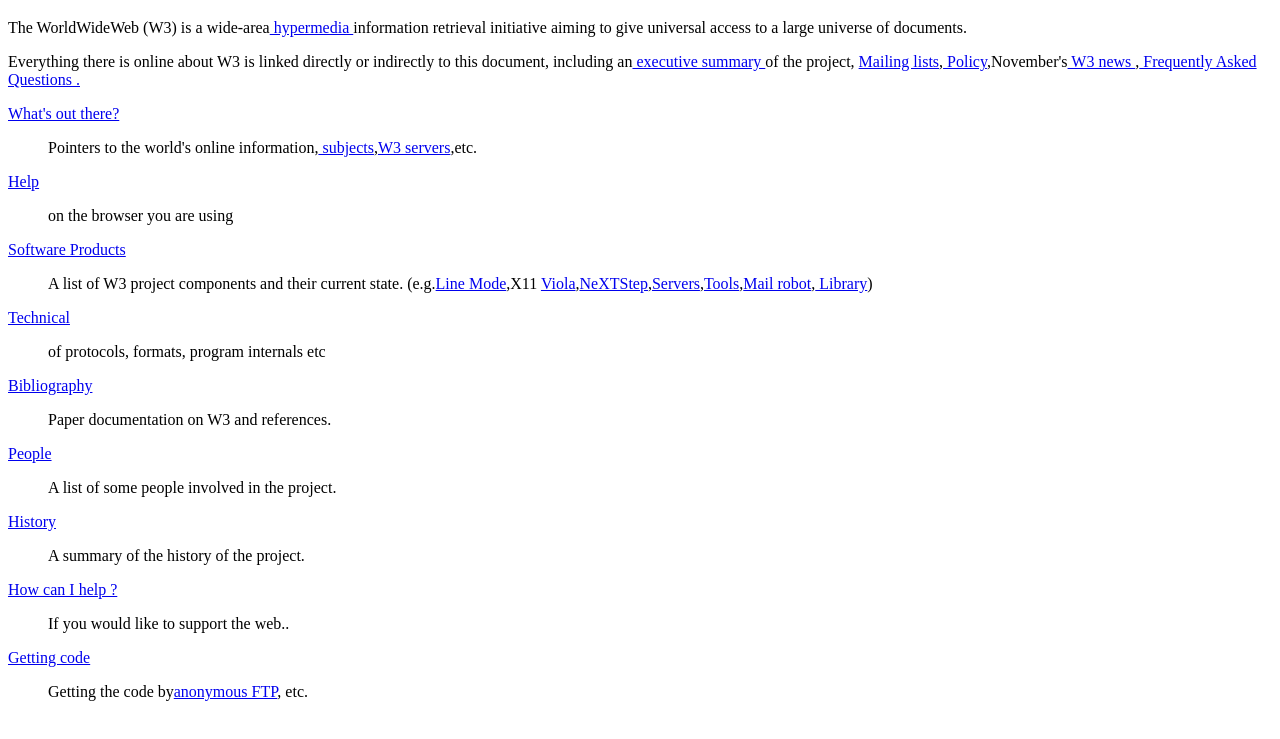
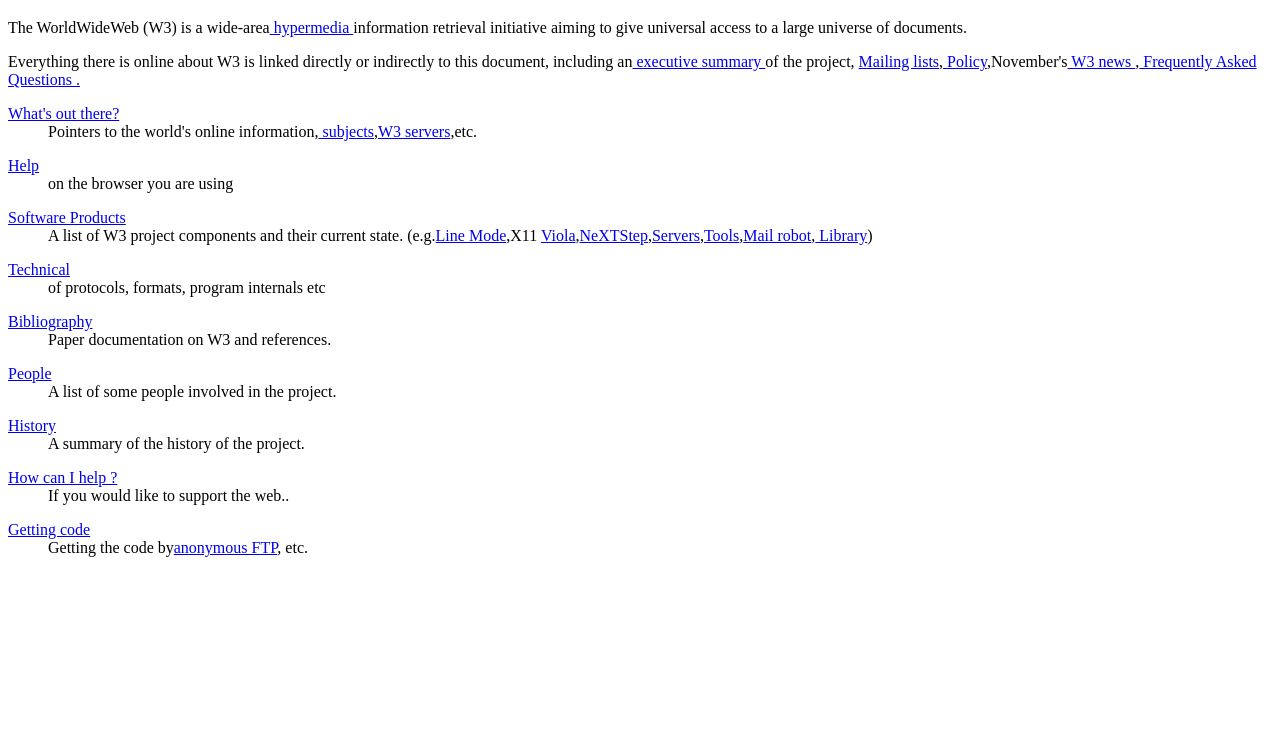
Before and after one commit to krishnasripriya/first-html, a plain HTML site: page index.html in a window 1280 px wide. Shown: the part 61-800 px from the top of the page. Drawn offline with Linux system fonts and the light colour scheme.

Commit message:
updated one

```diff
--- a/index.html
+++ b/index.html
@@ -10,16 +10,16 @@
     <p>The WorldWideWeb (W3) is a wide-area<a href="https://info.cern.ch/hypertext/WWW/WhatIs.html"target="_blank"> hypermedia </a>information retrieval initiative aiming to give universal access to a large universe of documents.
     </p>
     <p>Everything there is online about W3 is linked directly or indirectly to this document, including an<a href="https://info.cern.ch/hypertext/WWW/Summary.html"target="_blank"> executive summary </a>of the project, <a href="https://info.cern.ch/hypertext/WWW/Administration/Mailing/Overview.html"target="_blank">Mailing lists</a>,<a href="https://info.cern.ch/hypertext/WWW/Policy.html"target="_blank"> Policy</a>,November's<a href="https://info.cern.ch/hypertext/WWW/News/9211.html"target="_blank"> W3 news </a>,<a href="https://info.cern.ch/hypertext/WWW/FAQ/List.html"target="_blank"> Frequently Asked Questions .</a></p>
-    <dl><dt><a href="https://info.cern.ch/hypertext/DataSources/Top.html"target="_blank">What's out there?</a></dt><p>
-    <dd>Pointers to the world's online information,<a href="https://info.cern.ch/hypertext/DataSources/bySubject/Overview.html"target="_blank"> subjects</a>,<a href="https://info.cern.ch/hypertext/DataSources/WWW/Servers.html"target="_blank">W3 servers</a>,etc.</dd></p></dl>
-    <dl><dt><a href="https://info.cern.ch/hypertext/WWW/Help.html"target="_blank">Help</a></dt><p><dd>on the browser you are using</dd></p></dl>
-    <dl><dt><a href="https://info.cern.ch/hypertext/WWW/Status.html"target="_blank">Software Products</a></dt><p><dd>A list of W3 project components and their current state. (e.g.<a href="https://info.cern.ch/hypertext/WWW/LineMode/Browser.html"target="_blank">Line Mode</a>,X11 <a href="https://info.cern.ch/hypertext/WWW/Status.html#35"target="_blank">Viola</a>,<a href="https://info.cern.ch/hypertext/WWW/NeXT/WorldWideWeb.html"target="_blank">NeXTStep</a>,<a href="https://info.cern.ch/hypertext/WWW/Daemon/Overview.html"target="_blank">Servers</a>,<a href="https://info.cern.ch/hypertext/WWW/Tools/Overview.html"target="_blank">Tools</a>,<a href="https://info.cern.ch/hypertext/WWW/MailRobot/Overview.html"target="_blank">Mail robot</a>,<a href="https://info.cern.ch/hypertext/WWW/Status.html#57"target="_blank"> Library</a>)</dd></p></dl>
-    <dl><dt><a href="https://info.cern.ch/hypertext/WWW/Technical.html"target="_blank">Technical</a></dt><p><dd> of protocols, formats, program internals etc</dd></p></dl>
-    <dl><dt><a href="https://info.cern.ch/hypertext/WWW/Bibliography.html"target="_blank">Bibliography</a></dt><p><dd>Paper documentation on W3 and references.</dd></p></dl>
-    <dl><dt><a href="https://info.cern.ch/hypertext/WWW/People.html"target="_blank">People</a></dt><p><dd>A list of some people involved in the project.</dd></p></dl>
-    <dl><dt><a href="https://info.cern.ch/hypertext/WWW/History.html"target="_blank">History</a></dt><p><dd>A summary of the history of the project.</dd></p></dl>
+    <dl><dt><a href="https://info.cern.ch/hypertext/DataSources/Top.html"target="_blank">What's out there?</a></dt>
+    <dd>Pointers to the world's online information,<a href="https://info.cern.ch/hypertext/DataSources/bySubject/Overview.html"target="_blank"> subjects</a>,<a href="https://info.cern.ch/hypertext/DataSources/WWW/Servers.html"target="_blank">W3 servers</a>,etc.</dd></dl>
+    <dl><dt><a href="https://info.cern.ch/hypertext/WWW/Help.html"target="_blank">Help</a></dt><dd>on the browser you are using</dd></dl>
+    <dl><dt><a href="https://info.cern.ch/hypertext/WWW/Status.html"target="_blank">Software Products</a></dt><dd>A list of W3 project components and their current state. (e.g.<a href="https://info.cern.ch/hypertext/WWW/LineMode/Browser.html"target="_blank">Line Mode</a>,X11 <a href="https://info.cern.ch/hypertext/WWW/Status.html#35"target="_blank">Viola</a>,<a href="https://info.cern.ch/hypertext/WWW/NeXT/WorldWideWeb.html"target="_blank">NeXTStep</a>,<a href="https://info.cern.ch/hypertext/WWW/Daemon/Overview.html"target="_blank">Servers</a>,<a href="https://info.cern.ch/hypertext/WWW/Tools/Overview.html"target="_blank">Tools</a>,<a href="https://info.cern.ch/hypertext/WWW/MailRobot/Overview.html"target="_blank">Mail robot</a>,<a href="https://info.cern.ch/hypertext/WWW/Status.html#57"target="_blank"> Library</a>)</dd></dl>
+    <dl><dt><a href="https://info.cern.ch/hypertext/WWW/Technical.html"target="_blank">Technical</a></dt><dd> of protocols, formats, program internals etc</dd></dl>
+    <dl><dt><a href="https://info.cern.ch/hypertext/WWW/Bibliography.html"target="_blank">Bibliography</a></dt><dd>Paper documentation on W3 and references.</dd></dl>
+    <dl><dt><a href="https://info.cern.ch/hypertext/WWW/People.html"target="_blank">People</a></dt><dd>A list of some people involved in the project.</dd></dl>
+    <dl><dt><a href="https://info.cern.ch/hypertext/WWW/History.html"target="_blank">History</a></dt><dd>A summary of the history of the project.</dd></dl>
     <dl><dt><a href="https://info.cern.ch/hypertext/WWW/History.html"target="_blank">How can I help ?
-    </a></dt><p><dd>If you would like to support the web..</dd></p></dl>
-    <dl><dt><a href="https://info.cern.ch/hypertext/README.html"target="_blank">Getting code</a></dt><p><dd>Getting the code by<a href="https://info.cern.ch/hypertext/WWW/LineMode/Defaults/Distribution.html"target="_blank">anonymous FTP</a>, etc.</dd></p></dl>
+    </a></dt><dd>If you would like to support the web..</dd></dl>
+    <dl><dt><a href="https://info.cern.ch/hypertext/README.html"target="_blank">Getting code</a></dt><dd>Getting the code by<a href="https://info.cern.ch/hypertext/WWW/LineMode/Defaults/Distribution.html"target="_blank">anonymous FTP</a>, etc.</dd></dl>
 </body>
 </html>
```
